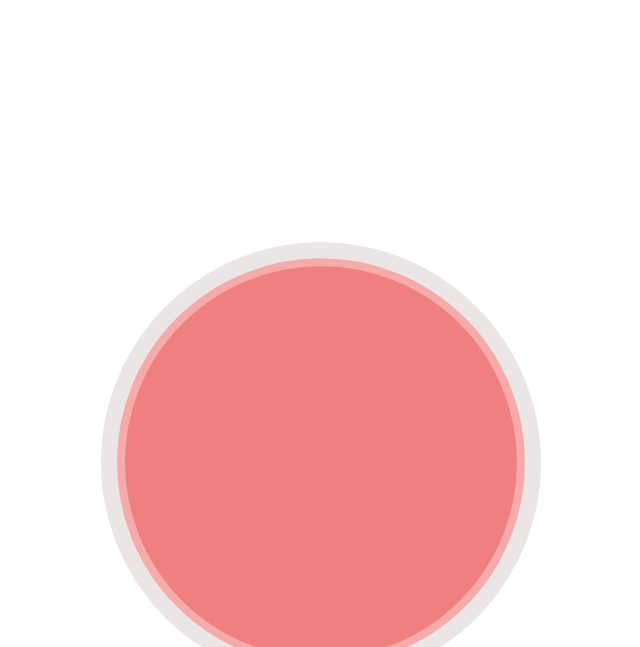
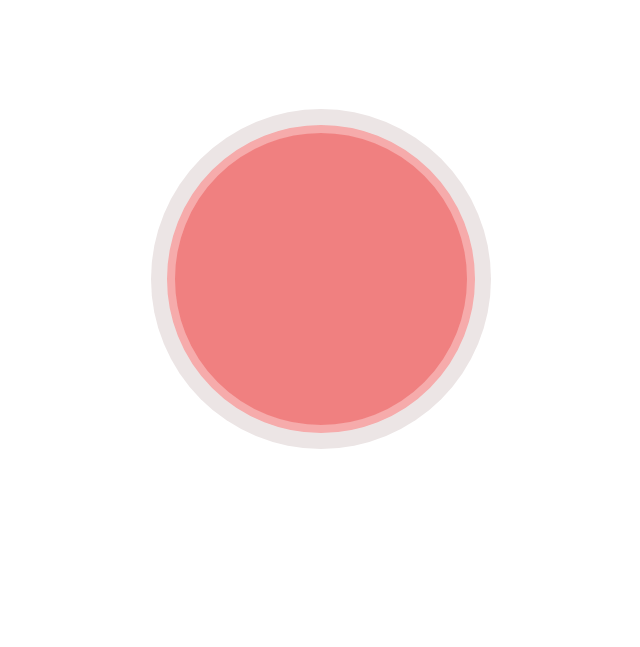
Before and after one commit to BertoAzevedo/WifiCar, a website: page index.html in a window 1280 px wide. Shown: the part 153-800 px from the top of the page, without its empty margins (327-967 px from the left). Drawn offline with Linux system fonts and the light colour scheme.

Commit message:
Ajust joystick size and position

```diff
--- a/index.html
+++ b/index.html
@@ -25,7 +25,6 @@
 		<p style="text-align: center">
 			Direction: <span id="final_direction"> </span>
 		</p>
-
 		<canvas id="canvas" name="game"></canvas>
 		<script>
 			var connection = new WebSocket("ws://192.168.3.89/ws", ["arduino"])
@@ -222,8 +221,8 @@
 			var width, height, radius, x_orig, y_orig
 			function resize() {
 				width = window.innerWidth
-				radius = 200
-				height = radius * 6.5
+				radius = 150
+				height = radius * 5
 				ctx.canvas.width = width
 				ctx.canvas.height = height
 				background()
```
